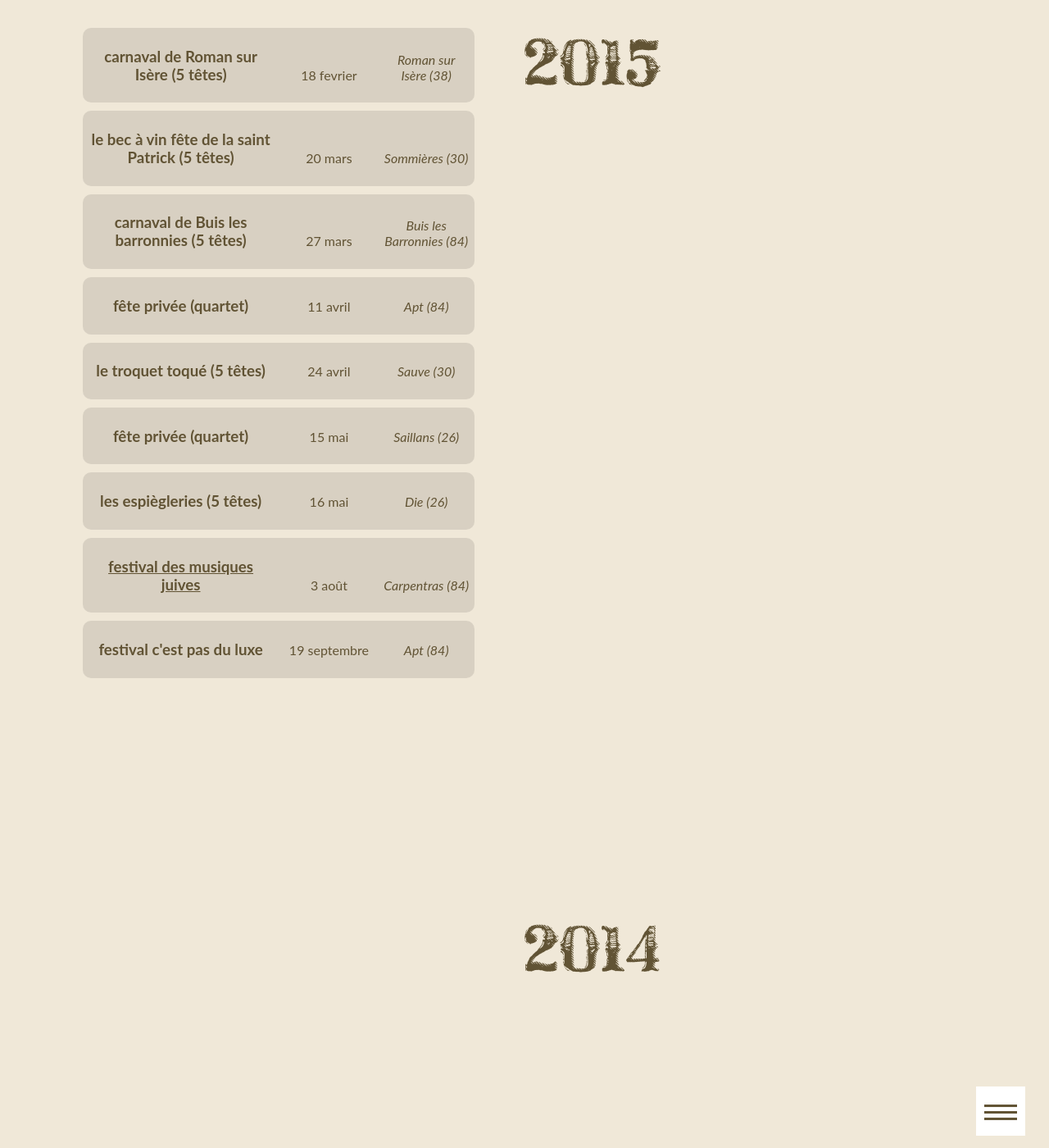
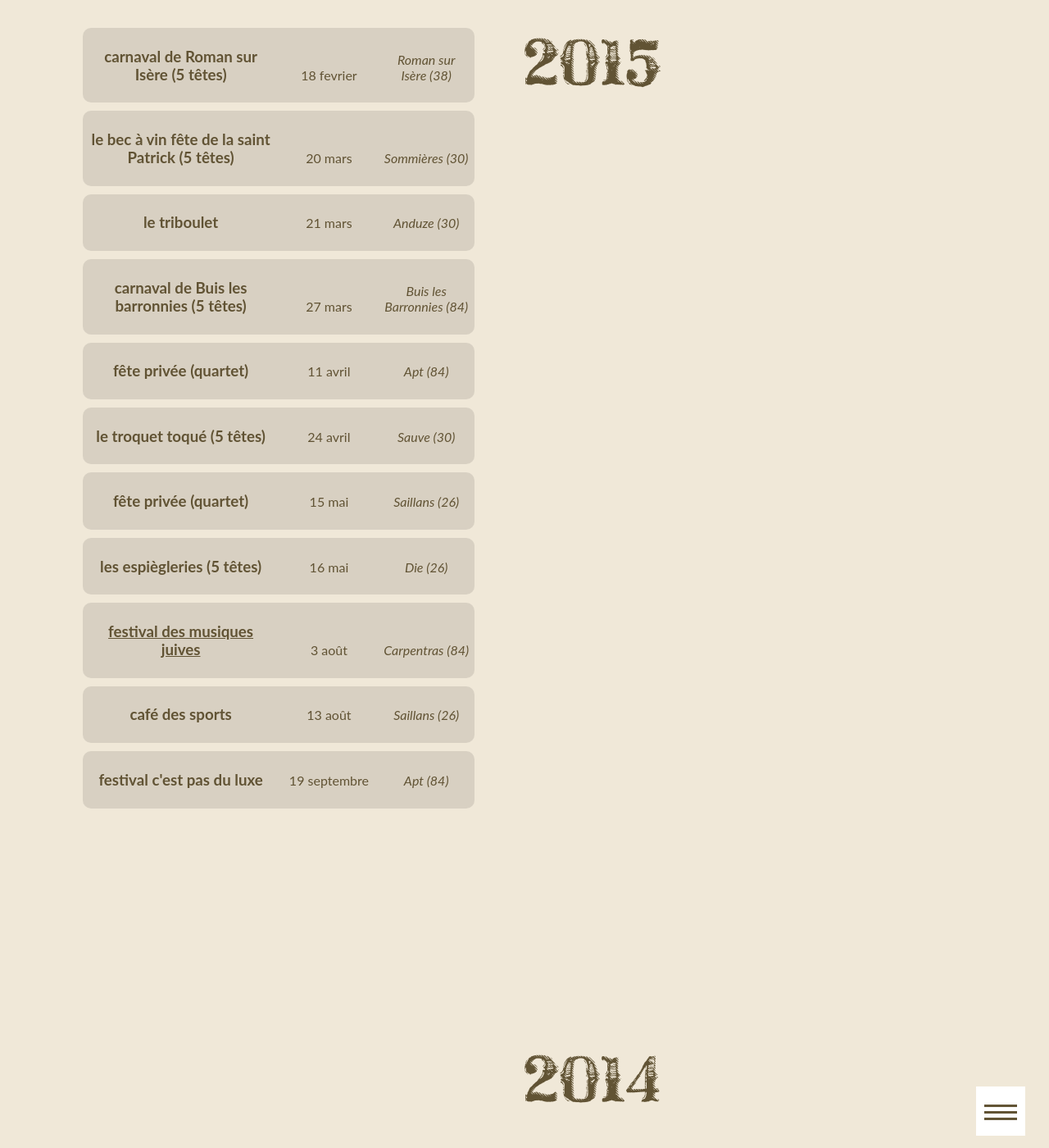
Before and after one commit to ftmftrs/ftmftrs.github.io, a Jekyll site: the page built from concert/index.html, in a window 1280 px wide and 1400 px high, scrolled down 864 px. Shown: the whole window at 82% size. Built offline with Jekyll 4.4.1, drawn with Linux system fonts in a browser that asks for light colours; Markdown is read by kramdown in place of the engine named in the settings; comment, search, counter and statistics services are not loaded.

Commit message:
Update concerts.yml

```diff
--- a/_data/concerts.yml
+++ b/_data/concerts.yml
@@ -7,6 +7,10 @@
 - title: le bec à vin fête de la saint Patrick (5 têtes)
   date: 20 mars
   address: Sommières (30)
+
+- title: le triboulet
+  date: 21 mars
+  address: Anduze (30)
 
 - title: carnaval de Buis les barronnies (5 têtes)
   date: 27 mars
@@ -33,6 +37,10 @@
   address: Carpentras (84)
   link: http://www.festival-musiques-juives-carpentras.com/
 
+- title: café des sports
+  date: 13 août
+  address: Saillans (26)
+
 - title: festival c'est pas du luxe
   date: 19 septembre
   address: Apt (84)
```
